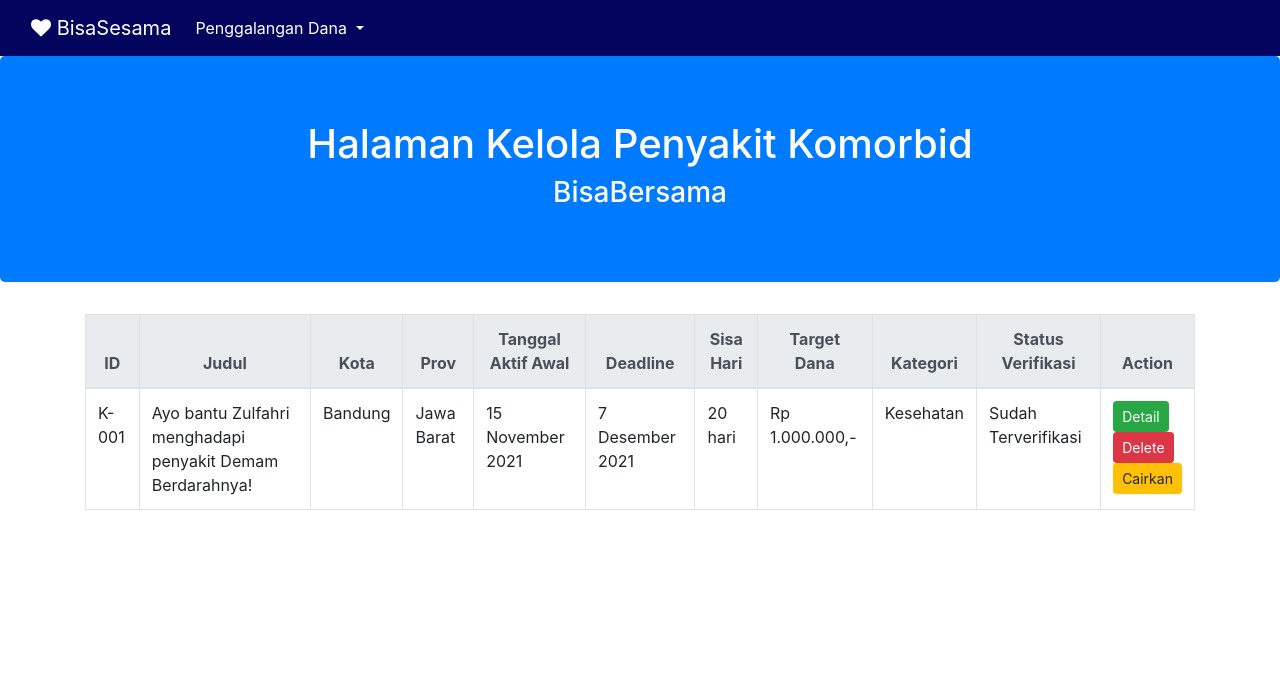
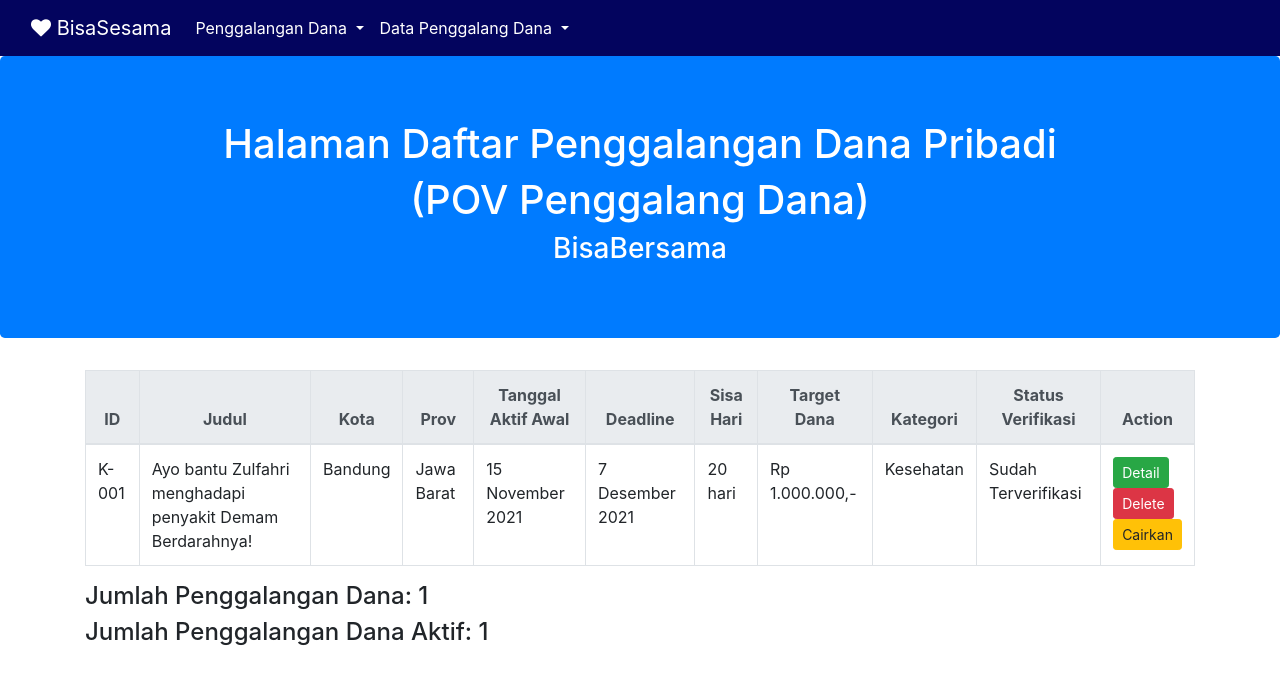
Before and after one commit to finazaria/BisaSesama-App, a Django app: page /trigger_dua/penggalangan_dana/ in a window 1280 px wide. Shown: the top 684 px of the page. Run offline with Django 3.2, Linux system fonts and the light colour scheme; some libraries are stand-ins or nearby versions.

Commit message:
updateeeee

```diff
--- a/templates/navbar.html
+++ b/templates/navbar.html
@@ -16,9 +16,17 @@
         <div class="dropdown-menu" aria-labelledby="navbarDropdownMenuLink">
             <a class="dropdown-item " href="{% url 'trigger_dua:form_kategori' %}">Buat Penggalangan Dana</a>
             <a class="dropdown-item " href="{% url 'trigger_tiga:daftar-penggalangan-dana-admin' %}">Daftar Penggalangan Dana</a>
-            <a class="dropdown-item " href="{% url 'trigger_dua:read_pdd_pribadi' %}">Daftar Penggalangan Dana Pribadi</a>
             <a class="dropdown-item " href="{% url 'trigger_dua:read_komorbid' %}">Kelola Penyakit Komorbid</a>
 
+        </div>
+        </li>
+
+        <li class="nav-item dropdown">
+        <a class="nav-link dropdown-toggle text-white" href="#" id="navbarDropdownMenu" data-toggle="dropdown" aria-haspopup="true" aria-expanded="false">
+        Data Penggalang Dana
+        </a>
+        <div class="dropdown-menu" aria-labelledby="navbarDropdownMenuLink">
+            <a class="dropdown-item " href="{% url 'trigger_dua:read_pdd_pribadi' %}">Daftar Penggalangan Dana Pribadi</a>
         </div>
         </li>
 
--- a/trigger_dua/templates/create_form_penggalangan_dana.html
+++ b/trigger_dua/templates/create_form_penggalangan_dana.html
@@ -107,7 +107,7 @@
                 </div>
             </div>
 
-            <input class="btn btn-primary mb-5" type="submit" value="NEXT">
+            <input class="btn btn-primary mb-5" type="submit" value="CREATE">
             <br>
         </form>
 
--- a/trigger_dua/templates/read_penggalangan_dana_pribadi.html
+++ b/trigger_dua/templates/read_penggalangan_dana_pribadi.html
@@ -5,7 +5,8 @@
 
 {% block content %}
     <div class='bg-primary jumbotron justify-content-center text-white' align="center">
-        <h1>Halaman Kelola Penyakit Komorbid</h1>
+        <h1>Halaman Daftar Penggalangan Dana Pribadi</h1>
+        <h1>(POV Penggalang Dana)</h1>
         <h3>BisaBersama</h3>
     </div>
 
@@ -55,5 +56,12 @@
                 </td>
                 </tr>
         </table>
+
     </div>
+
+    <div class="container justify-content text-left">
+        <h4>Jumlah Penggalangan Dana: 1</h4>
+        <h4>Jumlah Penggalangan Dana Aktif: 1</h4>
+    </div>
+
 {% endblock %}
```
Also changed, not shown: trigger_dua/templates/read_komorbid.html (+2 -9 lines).
